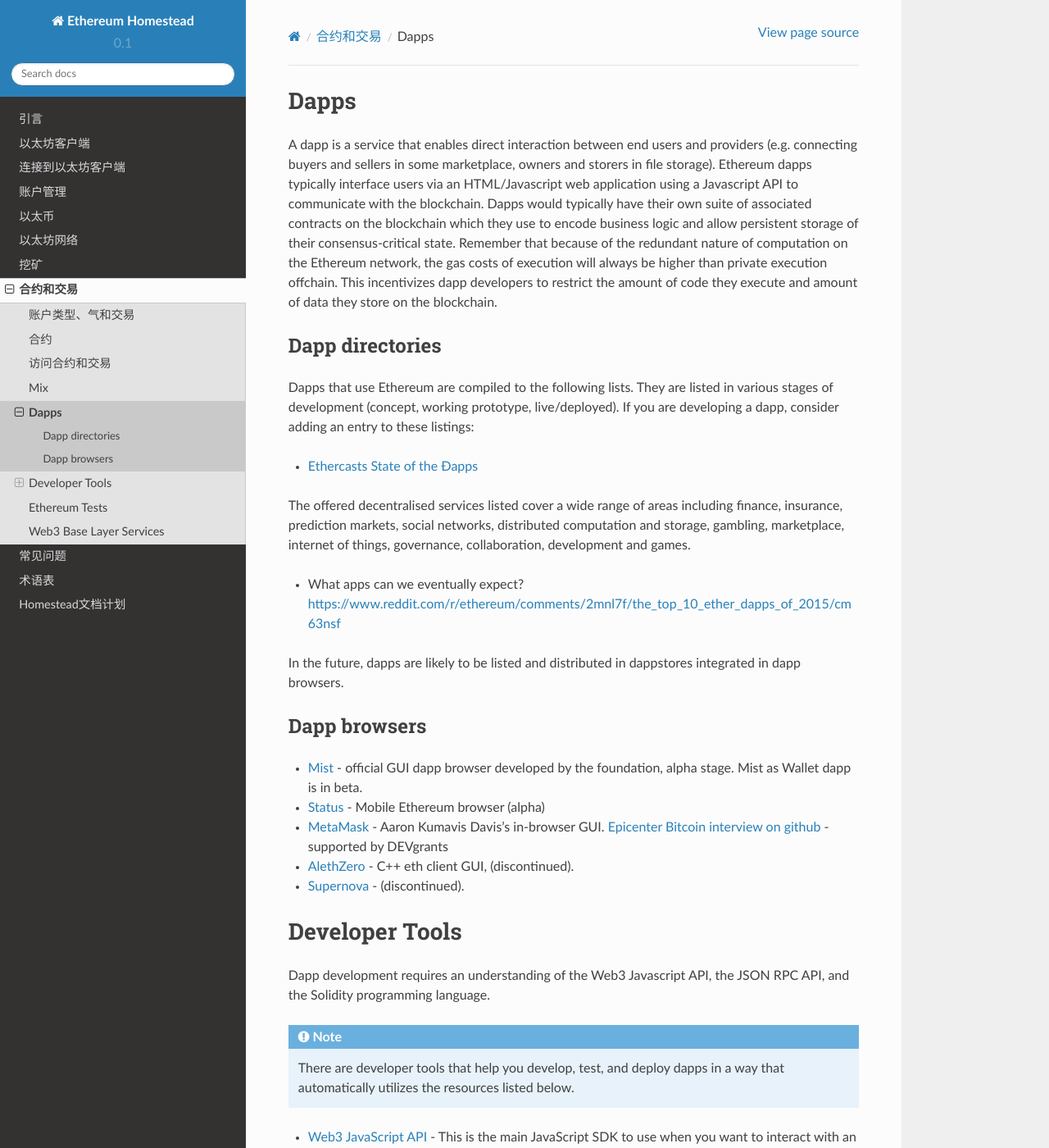
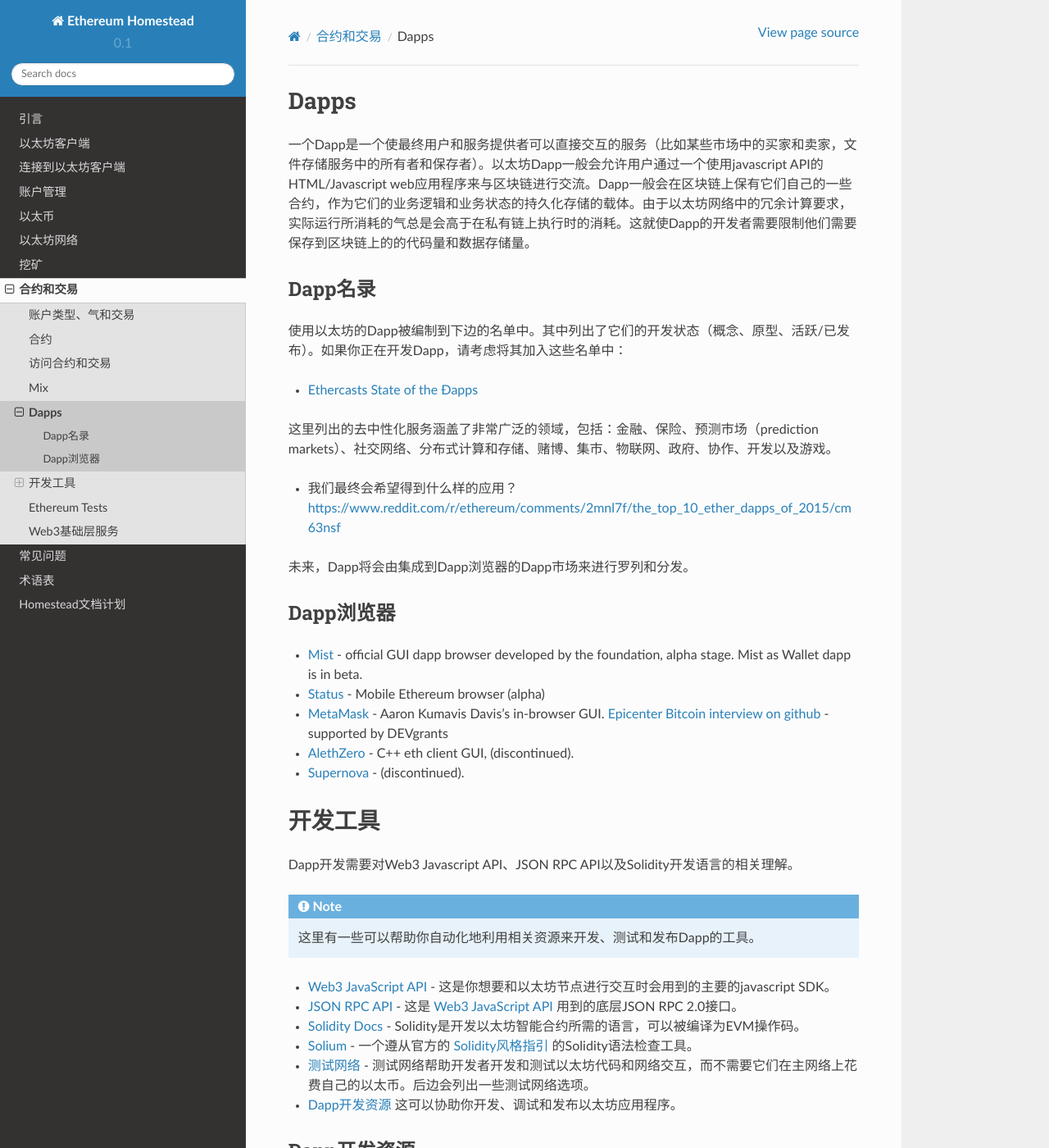
Before and after one commit to riversyang/homestead-guide-cn, a Sphinx documentation site: the page built from source/contracts-and-transactions/developer-tools.rst, in a window 1280 px wide and 1400 px high. Shown: the whole window at 82% size. Built offline with Sphinx 7.4.7 and the Read the Docs theme 2.0.0, drawn with Linux system fonts in a browser that asks for light colours; some of the changed text lies outside the part shown.

Commit message:
Update translation.

```diff
--- a/source/contracts-and-transactions/developer-tools.rst
+++ b/source/contracts-and-transactions/developer-tools.rst
@@ -4,22 +4,22 @@
 Dapps
 ********************************************************************************
 
-A dapp is a service that enables direct interaction between end users and providers (e.g. connecting buyers and sellers in some marketplace, owners and storers in file storage). Ethereum dapps typically interface users via an HTML/Javascript web application using a Javascript API to communicate with the blockchain. Dapps would typically have their own suite of associated contracts on the blockchain which they use to encode business logic and allow persistent storage of their consensus-critical state. Remember that because of the redundant nature of computation on the Ethereum network, the gas costs of execution will always be higher than private execution offchain. This incentivizes dapp developers to restrict the amount of code they execute and amount of data they store on the blockchain.
+一个Dapp是一个使最终用户和服务提供者可以直接交互的服务（比如某些市场中的买家和卖家，文件存储服务中的所有者和保存者）。以太坊Dapp一般会允许用户通过一个使用javascript API的HTML/Javascript web应用程序来与区块链进行交流。Dapp一般会在区块链上保有它们自己的一些合约，作为它们的业务逻辑和业务状态的持久化存储的载体。由于以太坊网络中的冗余计算要求，实际运行所消耗的气总是会高于在私有链上执行时的消耗。这就使Dapp的开发者需要限制他们需要保存到区块链上的的代码量和数据存储量。
 
-Dapp directories
+Dapp名录
 ====================================
 
-Dapps that use Ethereum are compiled to the following lists. They are listed in various stages of development (concept, working prototype, live/deployed). If you are developing a dapp, consider adding an entry to these listings:
+使用以太坊的Dapp被编制到下边的名单中。其中列出了它们的开发状态（概念、原型、活跃/已发布）。如果你正在开发Dapp，请考虑将其加入这些名单中：
 
 * `Ethercasts State of the Ðapps <http://dapps.ethercasts.com/>`_
 
-The offered decentralised services listed cover a wide range of areas including finance, insurance, prediction markets, social networks, distributed computation and storage, gambling, marketplace, internet of things, governance, collaboration, development and games.
+这里列出的去中性化服务涵盖了非常广泛的领域，包括：金融、保险、预测市场（prediction markets）、社交网络、分布式计算和存储、赌博、集市、物联网、政府、协作、开发以及游戏。
 
-* What apps can we eventually expect? https://www.reddit.com/r/ethereum/comments/2mnl7f/the_top_10_ether_dapps_of_2015/cm63nsf
+* 我们最终会希望得到什么样的应用？ https://www.reddit.com/r/ethereum/comments/2mnl7f/the_top_10_ether_dapps_of_2015/cm63nsf
 
-In the future, dapps are likely to be listed and distributed in dappstores integrated in dapp browsers.
+未来，Dapp将会由集成到Dapp浏览器的Dapp市场来进行罗列和分发。
 
-Dapp browsers
+Dapp浏览器
 ===========================
 
 * `Mist <https://github.com/ethereum/mist>`_ - official GUI dapp browser developed by the foundation, alpha stage. Mist as Wallet dapp is in beta.
@@ -29,54 +29,41 @@
 * `Supernova <http://www.supernove.cc>`_ - (discontinued).
 
 ********************************************************************************
-Developer Tools
+开发工具
 ********************************************************************************
 
+Dapp开发需要对Web3 Javascript API、JSON RPC API以及Solidity开发语言的相关理解。
 
-Dapp development requires an understanding of the Web3 Javascript API, the JSON RPC API, and the Solidity programming language.
+.. note:: 这里有一些可以帮助你自动化地利用相关资源来开发、测试和发布Dapp的工具。
 
-.. note:: There are developer tools that help you develop, test, and deploy dapps in a way that automatically utilizes the resources listed below.
-
-
-* `Web3 JavaScript API <https://github.com/ethereum/wiki/wiki/JavaScript-API>`__ - This is the main JavaScript SDK to use when you want to interact with an Ethereum node.
-* `JSON RPC API <https://github.com/ethereum/wiki/wiki/JSON-RPC>`__ - This is the low level JSON RPC 2.0 interface to interface with a node. This API is used by the `Web3 JavaScript API <https://github.com/ethereum/wiki/wiki/JavaScript-API>`__.
-* `Solidity Docs <https://solidity.readthedocs.org/en/latest/>`__ -
-  Solidity is the Ethereum developed Smart Contract language, which compiles to EVM (Ethereum Virtual Machine) opcodes.
-* `Solium <https://github.com/duaraghav8/Solium/>`__ -
-  A linter for Solidity which strictly follows the rules prescribed by the official `Solidity Style Guide <http://solidity.readthedocs.io/en/latest/style-guide.html>`__.
-* :ref:`test-networks` - Test networks help developers develop and test Ethereum code and network interactions without spending their own ether on the main network. Test network options are listed below.
-* :ref:`IDE-or-development-framework`. This assists you in developing,
-  debugging, and deploying Ethereum applications.
-
+* `Web3 JavaScript API <https://github.com/ethereum/wiki/wiki/JavaScript-API>`__ - 这是你想要和以太坊节点进行交互时会用到的主要的javascript SDK。
+* `JSON RPC API <https://github.com/ethereum/wiki/wiki/JSON-RPC>`__ - 这是 `Web3 JavaScript API <https://github.com/ethereum/wiki/wiki/JavaScript-API>`__ 用到的底层JSON RPC 2.0接口。
+* `Solidity Docs <https://solidity.readthedocs.org/en/latest/>`__ - Solidity是开发以太坊智能合约所需的语言，可以被编译为EVM操作码。
+* `Solium <https://github.com/duaraghav8/Solium/>`__ - 一个遵从官方的 `Solidity风格指引 <http://solidity.readthedocs.io/en/latest/style-guide.html>`__ 的Solidity语法检查工具。
+* :ref:`test-networks` - 测试网络帮助开发者开发和测试以太坊代码和网络交互，而不需要它们在主网络上花费自己的以太币。后边会列出一些测试网络选项。
+* :ref:`IDE-or-development-framework` 这可以协助你开发、调试和发布以太坊应用程序。
 
 .. _IDE-or-development-framework:
 
-Dapp development resources
+Dapp开发资源
 =====================================================
 
 * `Smart contracts ELI5 <https://www.reddit.com/r/ethereum/comments/2cbwak/ethereum_contracts_please_eli5/>`_
 * https://blog.slock.it/a-primer-to-the-decentralized-autonomous-organization-dao-69fb125bd3cd
-
-
 * `A 101 noob's intro to programming smart contracts <https://www.reddit.com/r/ethereum/comments/44vs8b/a_101_noob_intro_to_programming_smart_contracts/>`_
-
-
-
-
 * `Standardised contract APIs listing <https://www.reddit.com/r/ethereum/comments/3k3jha/reminder_standardized_contract_apis_listing/>`_
 
-Examples
+一些样例
 ----------------------
 
 * `example use of pricefeed - web3 script printing all account balances <https://gist.github.com/larspensjo/ffd2e4d41f739dc5af54>`_
 * `Example Ethereum contracts <https://github.com/drupalnomad/ethereum-contracts>`_
 
-
 https://dappsforbeginners.wordpress.com/tutorials/your-first-dapp/
 
 https://github.com/ethereum/wiki/wiki/Dapp-Developer-Resources
 
-Tutorials
+一些指导
 --------------
 
 * `Dapp tutorials on ethereum.org <https://ethereum.org>`_
@@ -86,52 +73,47 @@
 * http://ethereumj.io/blog/2015/09/09/friendly-ether-bot/
 * https://github.com/ConsenSys/ether-pudding
 
-
 Mix-IDE
 ================================================================================
 
-Mix is the official Ethereum IDE that allows developers to build and deploy contracts and decentralized applications on top of the Ethereum blockchain. It includes a Solidity source code debugger.
-:ref:`sec:mix` (discontinued)
+Mix是官方的以太坊IDE，让开发者可以在以太坊区块链上创建、发布合约和去中性化应用。它包含了一个Solidity源码的调试器。 :ref:`sec:mix` （已终止）
 
 IDEs/Frameworks
 ================================================================================
 
-Below are developer frameworks and IDEs used for writing Ethereum dapps.
+以下使一些开发框架和IDE，可以用来书写以太坊Dapp。
 
-* `Truffle <https://github.com/ConsenSys/truffle>`__ - Truffle is a development environment, testing framework and asset pipeline for Ethereum.
-* `Dapple <https://github.com/nexusdev/dapple>`__ - Dapple is a tool for Solidity developers to help build and manage complex contract systems on Ethereum-like blockchains.
-* `Populus <http://populus.readthedocs.org/en/latest/>`__ - Populus is a Smart Contract development framework written in python.
-* `Eris-PM <https://docs.erisindustries.com/documentation/eris-package-manager/>`__ - The Eris Package Manager deploys and tests smart contract systems on private and public chains.
-* `Embark <https://iurimatias.github.io/embark-framework/>`__ - Embark is a Ðapp development framework written in JavaScript.
+* `Truffle <https://github.com/ConsenSys/truffle>`__ - Truffle是一个以太坊的开发环境、测试框架和资产渠道。
+* `Dapple <https://github.com/nexusdev/dapple>`__ - Dapple是一个Solidity开发者工具，有助于在类似于以太坊的区块链上构建和管理复杂的合约系统。
+* `Populus <http://populus.readthedocs.org/en/latest/>`__ - Populus是一个用Python写的智能合约开发框架。
+* `Eris-PM <https://docs.erisindustries.com/documentation/eris-package-manager/>`__ - Eris包管理器可以在私有链和公有链上发布和测试智能合约系统。
+* `Embark <https://iurimatias.github.io/embark-framework/>`__ - Embark是一个用javascript写的Dapp开发框架。
 * `EtherScripter \(obsolete, discontinued\) <http://etherscripter.com/0-5-1/>`_
 * `Resilience Raw Transaction Broadcaster <https://github.com/resilience-me/broadcaster/>`_
 
-
-Ethereum-console
+Ethereum控制台
 ================================================================================
 
-Command-line console for Ethereum nodes.
+以太坊节点的命令行控制台。
 
-`Ethconsole <https://github.com/ethereum/ethereum-console>`_ connects to an Ethereum node running in the background (tested with eth and geth) via IPC and provides an interactive javascript console containing the web3 object with admin additions.
+`Ethconsole <https://github.com/ethereum/ethereum-console>`_ 可以通过IPC连接到以太坊节点并后台运行，它可以提供一个包含了web3对象和admin功能的javascript控制台。
 
-Here you could find a list of available commands `ethereum node control commands <https://github.com/ethereum/ethereum-console/blob/master/web3Admin.js>`_
+这里你可以找到一个有效命令的列表 `以太坊节点控制命令 <https://github.com/ethereum/ethereum-console/blob/master/web3Admin.js>`_ 。
 
-To use this console you would need to start a local ethereum node with ipc communication socket enabled (file ``geth.ipc`` in data directory).
-By default ipc socket should be located at you local home directory in .ethereum after you started a node.
-You could also set ``--test`` option to use specific node test commands.
+要是用控制台，你需要启动一个本地以太坊节点，并允许IPC socket通信（在数据目录中的 ``geth.ipc`` 文件）。你启动一个节点之后，可以在本地的主目录 .ethereum 下找到IPC socket文件。你可以设置 ``--test`` 选项来使用特定的节点测试命令。
 
 .. code:: Console
 
    > eth --test
    > ethconsole ipc://path/to/geth.ipc
 
-In the console you could then type
+在控制台输入：
 
 .. code:: Console
 
    > web3.eth.<command name> (arguments, function(){})
 
-Here the defenition of ``--test`` mode node commands:
+这里是 ``--test`` 模式的节点命令：
 
 .. code:: Console
 
@@ -141,9 +123,9 @@
    > web3.test.modifyTimestamp:("[int]", function(){}) - Set current block timestamp
    > web3.test.setChainParams:("[json]", function(){}) - Reset the blockchain with given node configuration file
 
-More information about node `configuration <../network/test-networks.html#custom-networks-eth>`_ file.
+更多信息请参考 `节点配置 <../network/test-networks.html#custom-networks-eth>`_ 。
 
-Base layer services
+基础层服务
 =================================================
 
 Whisper
@@ -157,22 +139,20 @@
 * `Whisper overview and dream API usage <https://github.com/ethereum/wiki/wiki/Whisper-Overview>`_ -
 * `ELI5 <https://www.reddit.com/r/ethereum/comments/2xzm5w/whisper_explain_to_me_like_im_5/>`_
 
-
 Swarm
 ---------------------------
 
-Swarm is a distributed storage platform and content distribution service, a native base layer service of the Ethereum web 3 stack. The primary objective of Swarm is to provide a sufficiently decentralized and redundant store of Ethereum's public record, in particular to store and distribute dapp code and data as well as block chain data. From an economic point of view, it allows participants to efficiently pool their storage and bandwidth resources in order to provide the aforementioned services to all participants.
+Swarm是一个分布式存储平台和内容分发服务，是以太坊Web3技术栈的原生基础层服务。Swarm的主要目标是为以太坊的公共履历提供一个充分的去中心化的冗余存储，特别是可以像处理区块链数据那样保存和分发Dapp代码和数据。从经济学角度来看，它允许参与者把他们的存储和带宽资源充分的池化，来给所有参与者提供上述服务。
 
-From the end user's perspective, Swarm is not that different from WWW, except that uploads are not to a specific server. The objective is to peer-to-peer storage and serving solution that is DDOS-resistant, zero-downtime, fault-tolerant and censorship-resistant as well as self-sustaining due to a built-in incentive system which uses peer to peer accounting and allows trading resources for payment. Swarm is designed to deeply integrate with the devp2p multiprotocol network layer of Ethereum as well as with the Ethereum blockchain for domain name resolution, service payments and content availability insurance.
+从最终用户的角度，Swarm和WWW没有多大不同，除了数据并不是上传到一个特定的服务器以外。其目标就是达成一个点到点（peer-to-peer）存储来提供DDOS抗性、零宕机时间、容错和抗审查的特性，就像因为内置的使用点到点账户并允许由支付来交易资源的激励机制所产生了自我维持特性那样。Swarm被设计为与以太坊的devp2p多重网络协议和以太坊区块链进行深度集成，为域名解析、服务支付和内容有效性保障所服务。
 
-
-ÐΞVcon talks on swarm
+ÐΞVcon上关于Swarm的谈话
 ^^^^^^^^^^^^^^^^^^^^^^^^^^
 
 * `Viktor Trón, Daniel A. Nagy: Swarm <https://www.youtube.com/watch?v=VOC45AgZG5Q>`_ - Ethereum ÐΞVcon-1 talk on youtube
 * `Daniel A. Nagy: Keeping the Public Record Safe and Accessible <https://www.youtube.com/watch?v=QzYZQ03ON2o&list=PLJqWcTqh_zKEjpSej3ddtDOKPRGl_7MhS>`_ - Ethereum ÐΞVcon-0 talk on youtube
 
-Code and status
+代码和状态
 ^^^^^^^^^^^^^^^^^^^^^^^^^^
 
 * [source](https://github.com/ethereum/go-ethereum/tree/swarm)
@@ -183,42 +163,36 @@
 * `swarm gitter room <https://gitter.im/ethereum/swarm>`_
 * `swarm subreddit <https://reddit.com/r/bzz>`_
 
-Storage on and offchain
+线上、线下的存储
 
 * https://www.reddit.com/r/ethereum/comments/3hkv2f/eli5_storage_in_the_ethereum_blockchain/
 * https://www.reddit.com/r/ethereum/comments/3npsoz/ethereum_ipfs_and_filecoin/
 * `What is swarm and what is it used for? <https://ethereum.stackexchange.com/questions/375/what-is-swarm-and-what-is-it-used-for>`_  - stackexchange Q&A
 
-Ethereum Alarm Clock
+以太坊闹钟
 --------------------------------------------------------------------------------
 
 * **Author:** Piper Merriam
 * **Website:** `alarm_main_website`_.
 * **Documentation:** `alarm_documentation`_.
 
-A marketplace that facilitates scheduling transactions to occur at a later
-time.  Serves a similar role to things like *crontab* in unix, or *setTimeout*
-in javascript.
+一个可以调度交易在一段时间之后发生的集市。与unix中的 *crontab* 或javascript中的 *setTimeout* 扮演相似的角色。
 
 * `Decentralized cron service in Ethereum proposal <https://gist.github.com/karalabe/0ab4d715a81b74dd257d>`_ - by Peter Szilagyi
 
-
-Ethereum Computation Market
+以太坊计算市场
 --------------------------------------------------------------------------------
 
 * **Author:** Piper Merriam
 * **Website:** `computation_market_main_website`_.
 * **Documentation:** `computation_market_documentation`_.
 
-A marketplace that facilitates verifiable execution of computations off-chain.
-Allows for very expernsive computations to be used within the EVM without
-having to actually pay the high gas costs of executing them on-chain.
+一个可以使链下的可验证计算得以进行的集市。允许在EVM中进行非常昂贵的计算而不用支付在链上运行它们所需要的高额的气。
 
 .. _alarm_main_website: http://www.ethereum-alarm-clock.com/
 .. _alarm_documentation: http://docs.ethereum-alarm-clock.com/
 .. _computation_market_main_website: http://www.ethereum-computation-market.com/
 .. _computation_market_documentation: http://docs.ethereum-computation-market.com/
-
 
 BTCRelay
 -------------------------------------------------
@@ -230,16 +204,15 @@
 RANDAO
 -----------------------------------------
 
+随机数
 
-Random number
 * https://www.reddit.com/r/ethereum/comments/49yld7/eli5_how_does_a_service_like_szabodice_grab_a/
-
 
 .. _the-EVM:
 
-The EVM
+EVM
 ================================================================================
 
-The Ethereum Virtual Machine (EVM) is the runtime environment for smart contracts in Ethereum. It is not only sandboxed, but actually completely isolated, which means that code running inside the EVM has no access to network, filesystem, or other processes. Smart contracts even have limited access to other smart contracts.
+以太坊虚拟机（EVM）是以太坊上的智能合约运行环境。它不但是个沙箱，而且是完全独立的，就是说在EVM中运行的代码是不能访问任何网络、文件系统或其他进程的。智能合约甚至对其他智能合约也是有限访问的。
 
-Contracts live on the blockchain in an Ethereum-specific binary format (EVM bytecode). However, contracts are typically written in an Ethereum high level language, compiled into byte code using an EVM compiler, and finally uploaded on the blockchain using an Ethereum client.
+区块链上的合约是以以太坊特定的二进制格式（EMV字节码）保存的。然而，合约一般是由一种以太坊高级语言写成的，由EVM编译器编译为字节码，最终使用以太坊客户端上传到区块链上的。
```
Also changed, not shown: source/contracts-and-transactions/web3-base-layer-services.rst (+15 -15 lines).
